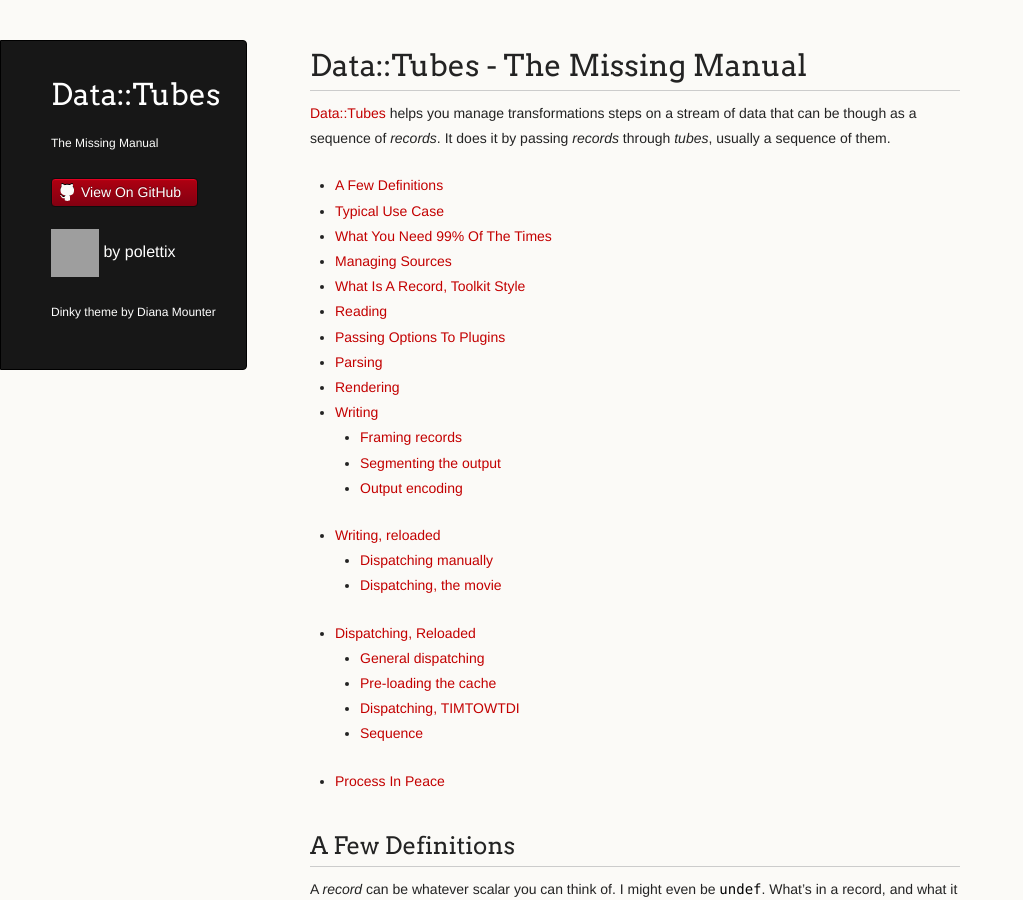
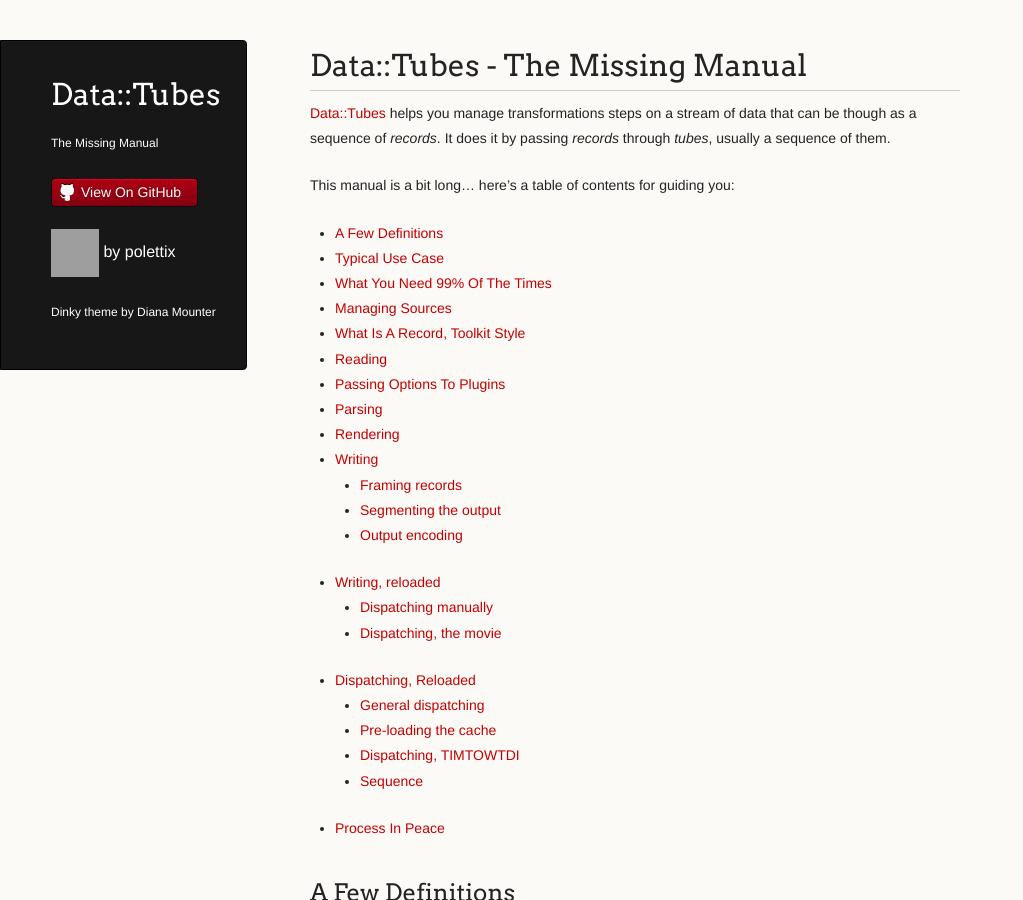
Before and after one commit to polettix/Data-Tubes, a Jekyll site: the page built from manual.md, in a window 1280 px wide and 900 px high. Shown: the whole window, without its empty margins (0-1023 px from the left). Built offline with Jekyll 4.4.1, drawn with Linux system fonts in a browser that asks for light colours; grey boxes are pictures that could not be loaded.

Commit message:
added intro line to ToC

```diff
--- a/manual.md
+++ b/manual.md
@@ -10,6 +10,8 @@
 [Data::Tubes](https://metacpan.org/pod/Data::Tubes) helps you manage transformations steps on a stream of
 data that can be though as a sequence of _records_. It does it by
 passing _records_ through _tubes_, usually a sequence of them.
+
+This manual is a bit long... here's a table of contents for guiding you:
 
 * Point at which the TOC is attached
 {:toc}
```
